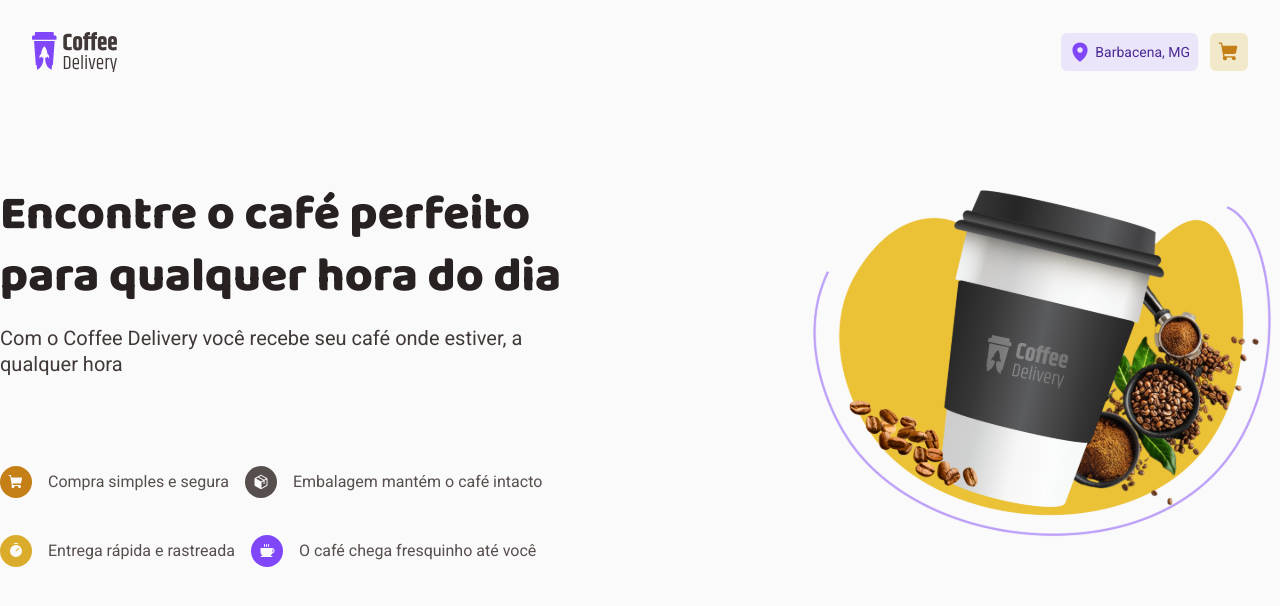
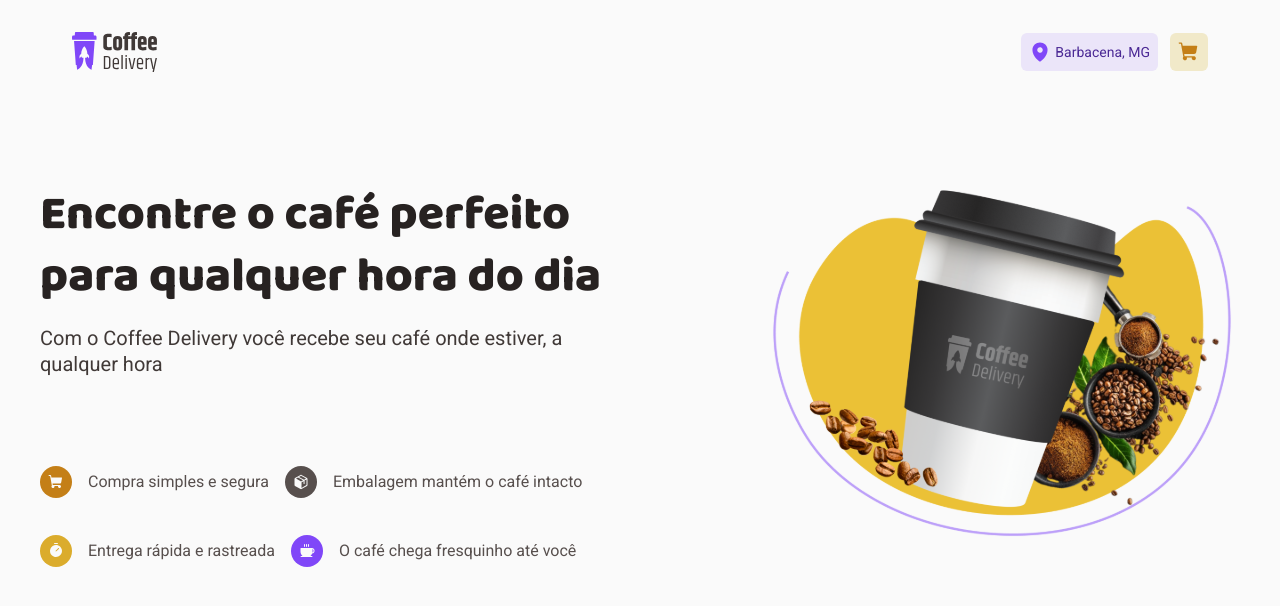
Before and after one commit to diegofchagas/coffe-delivery, a React (Vite) app: page / in a window 1280 px wide. Shown: the top 606 px of the page. Built offline with nearby package versions, Linux system fonts and the light colour scheme.

Commit message:
ajustando tamanho do layout container

```diff
--- a/src/Layout/DefaultLayout/style.ts
+++ b/src/Layout/DefaultLayout/style.ts
@@ -1,7 +1,9 @@
 import styled from 'styled-components';
 
 export const LayoutContainer = styled.div`
-  max-width: 1440px;
+  max-width:1200px;
+  display:flex;
+  flex-direction:column;
   margin: 0 auto;
 
 
```
